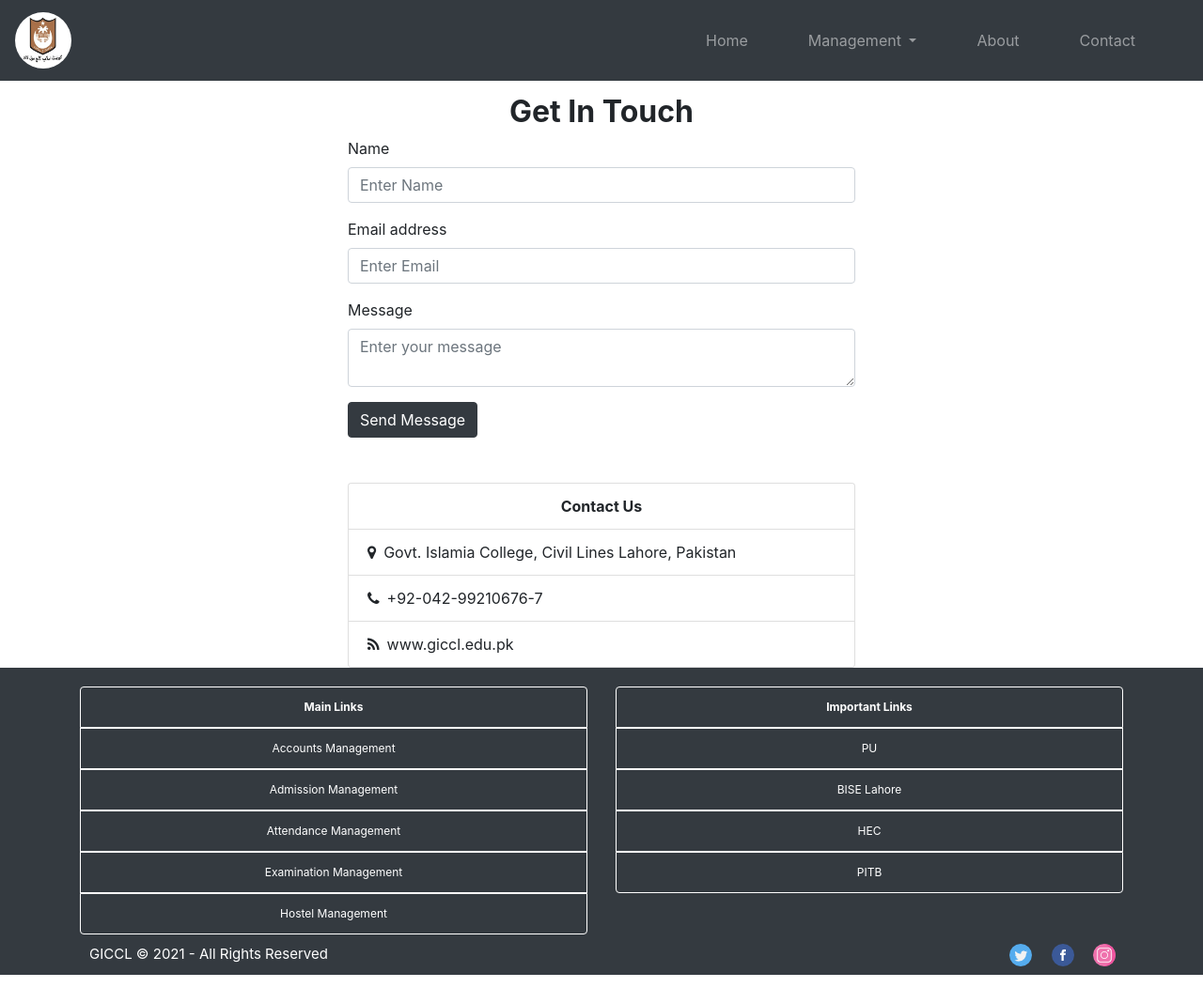
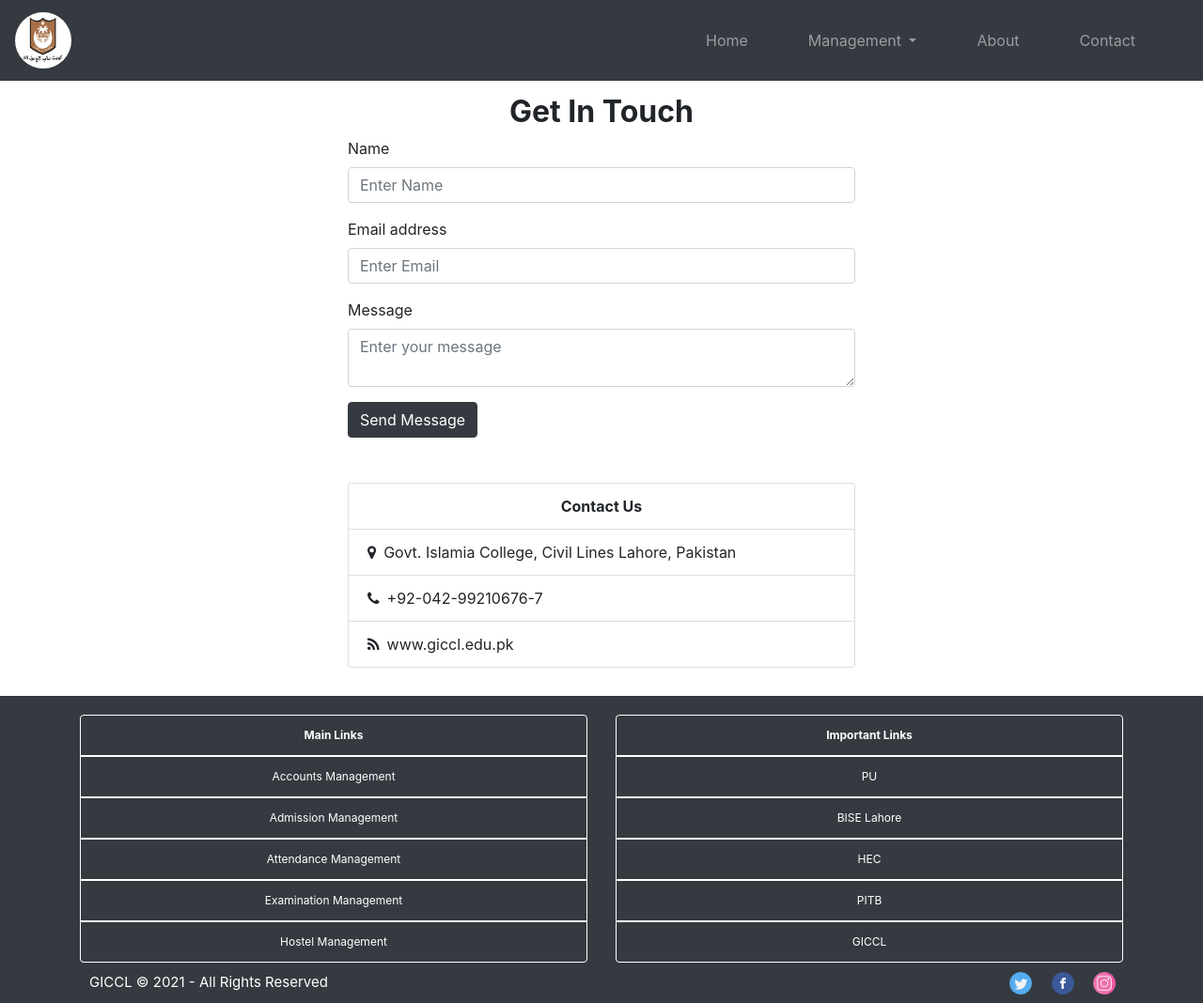
Before and after one commit to ShehrozIrfan/cms_giccl, a PHP site: page /contact.html in a window 1280 px wide. Shown: the whole page at 94% size. Before the commit the page ends 1038 px from the top, so only its background shows below. Run offline with PHP 8.4, Linux system fonts and the light colour scheme.

Commit message:
Changes on contact page footer

```diff
--- a/about.html
+++ b/about.html
@@ -78,7 +78,6 @@
       </div>
     </section>
 
-    <hr>
     <!-- main footer-->
     <section id="main_footer">
       <div class="container">
@@ -103,6 +102,7 @@
                 <li class="list-group-item text-center"><a href="http://www.biselahore.com/">BISE Lahore</a></li>
                 <li class="list-group-item text-center"><a href="https://www.hec.gov.pk/english/pages/home.aspx">HEC</a></li>
                 <li class="list-group-item text-center"><a href="https://pitb.gov.pk/">PITB</a></li>
+                <li class="list-group-item text-center"><a href="https://giccl.edu.pk/">GICCL</a></li>
               </ul>
             </div>
           </div>
--- a/assets/styles/style.css
+++ b/assets/styles/style.css
@@ -244,7 +244,9 @@ body {
 
 /* ===================================================== */
 /* ================ Contact PAGE ========================= */
-#contact {}
+#contact {
+    padding-bottom: 30px;
+}
 .contact_text {
     margin-top: 30px;
     font-size: 15px;
--- a/contact.html
+++ b/contact.html
@@ -115,6 +115,7 @@
                 <li class="list-group-item text-center"><a href="http://www.biselahore.com/">BISE Lahore</a></li>
                 <li class="list-group-item text-center"><a href="https://www.hec.gov.pk/english/pages/home.aspx">HEC</a></li>
                 <li class="list-group-item text-center"><a href="https://pitb.gov.pk/">PITB</a></li>
+                <li class="list-group-item text-center"><a href="https://giccl.edu.pk/">GICCL</a></li>
               </ul>
             </div>
           </div>
```
